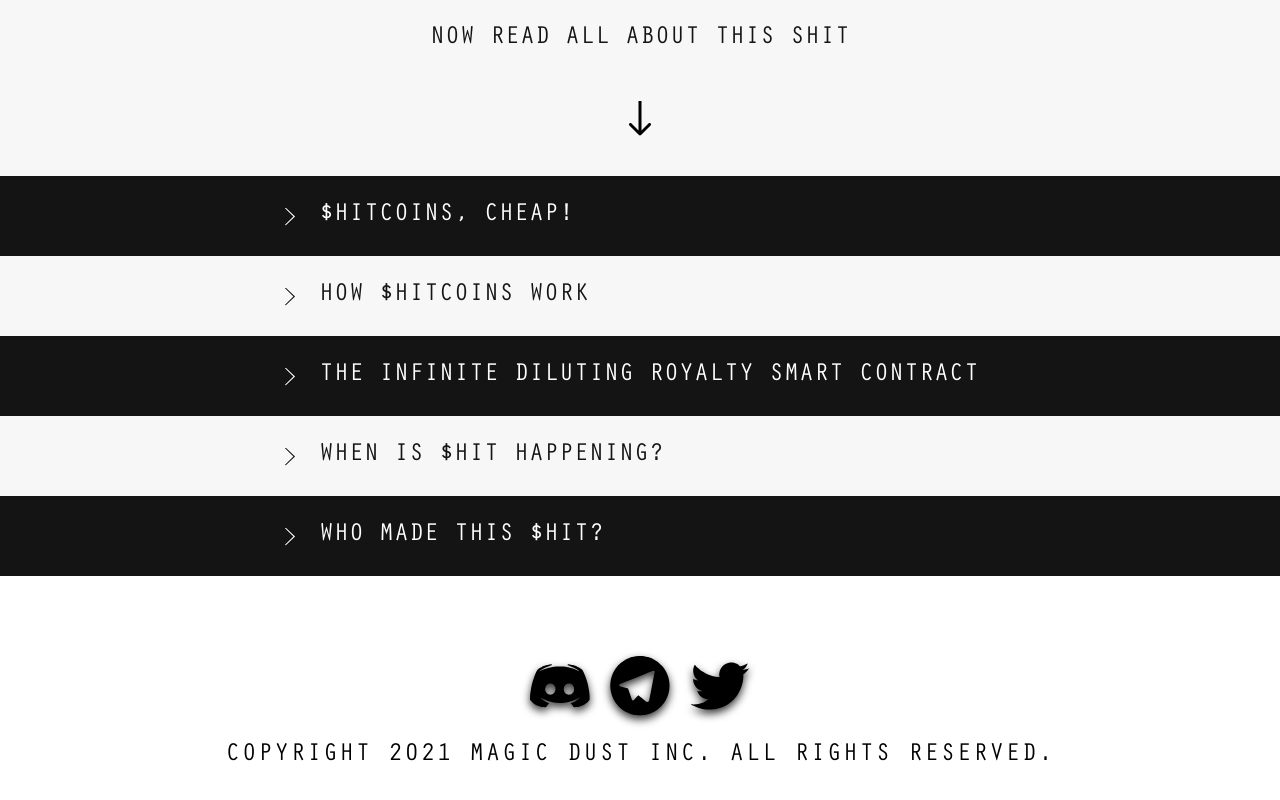
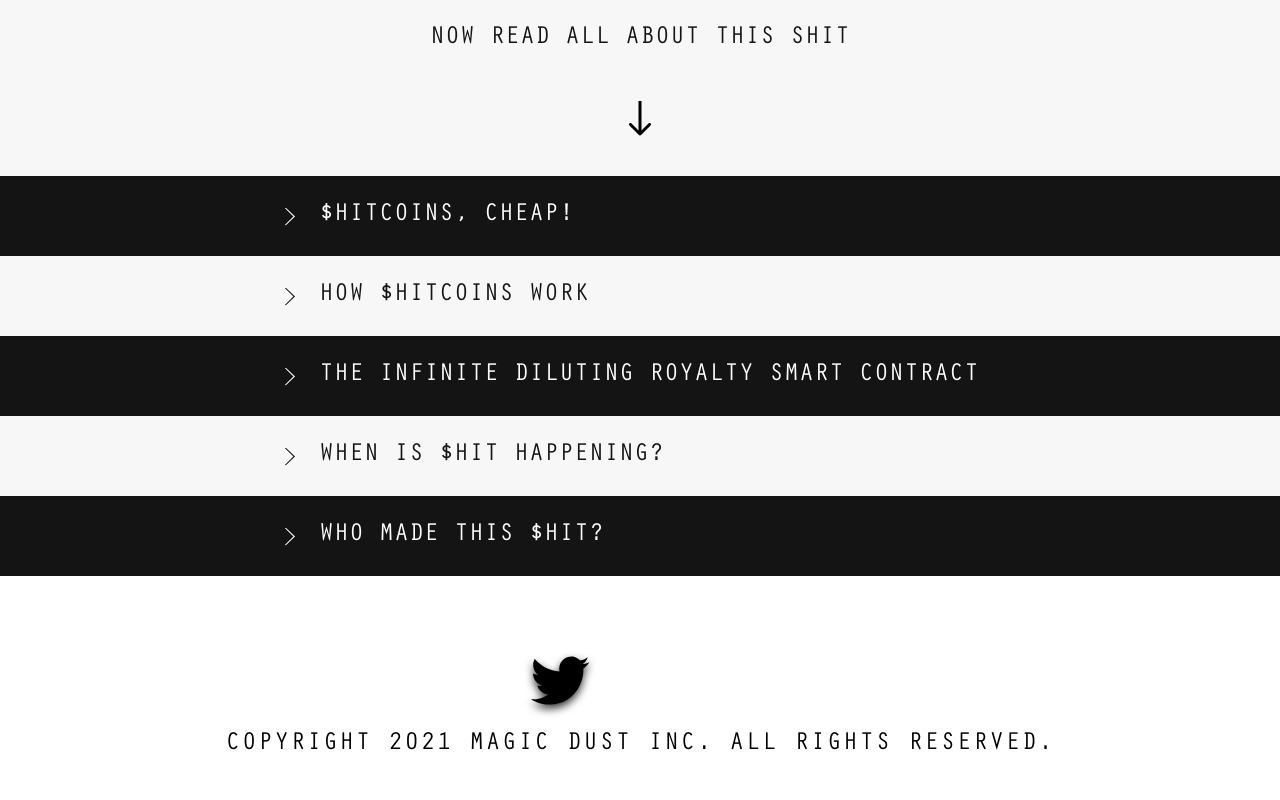
Before and after one commit to KamalNanda/shit-coin, a React (Create React App) app: page / in a window 1280 px wide. Shown: the part 1581-2381 px from the top of the page. Built offline with nearby package versions, Linux system fonts and the light colour scheme; a web font is replaced by a local one.

Commit message:
Update index.js

```diff
--- a/src/Components/Footer/index.js
+++ b/src/Components/Footer/index.js
@@ -46,13 +46,9 @@ const FooterWrapper = styled.div`
 function Footer(){
 	return <FooterWrapper>
 		<div className="footer-flex">
-			<a href="https://www.discord.com" target="_blank">
-				<img src={'/assets/icons/discord-black.svg'}  alt={"discord"} />
-			</a>
-			<a href="https://www.telegram.org" target="_blank">
-				<img src={'/assets/icons/telegram-black.svg'}  alt={"telegram"} />
-			</a>
-			<a href="https://www.twitter.com" target="_blank">
+
+
+<a href="https://www.twitter.com" target="_blank">
 				<img src={'/assets/icons/twitter-black.svg'}  alt={"twitter"} />
 			</a>
 		</div>
```
